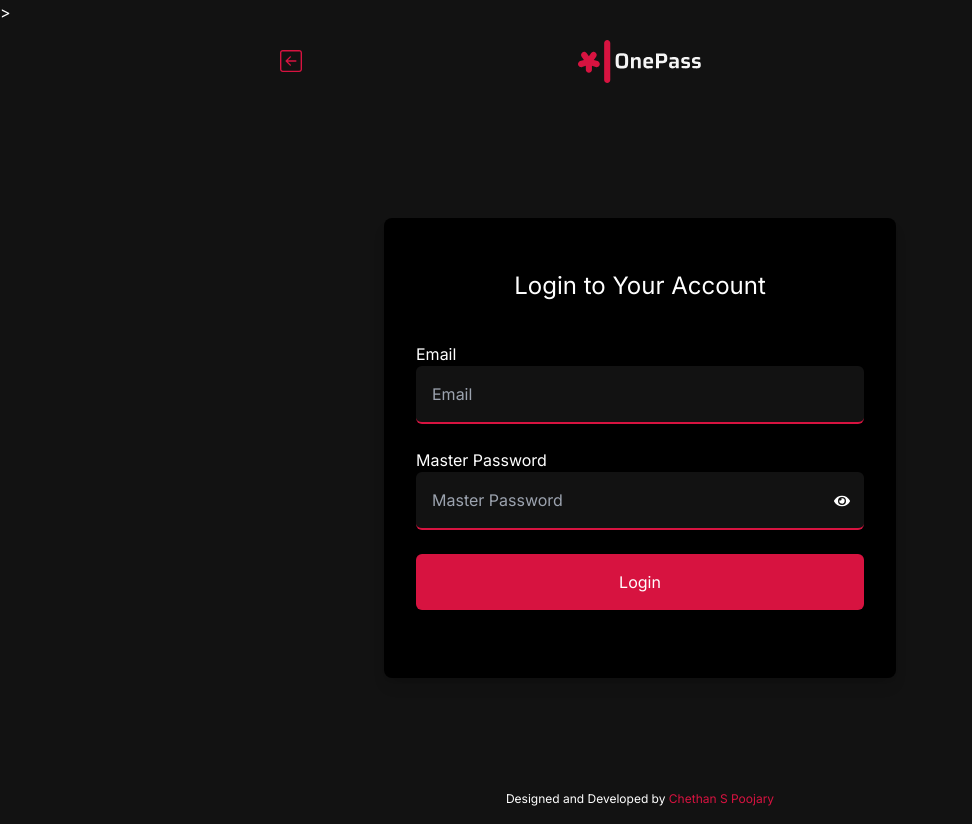
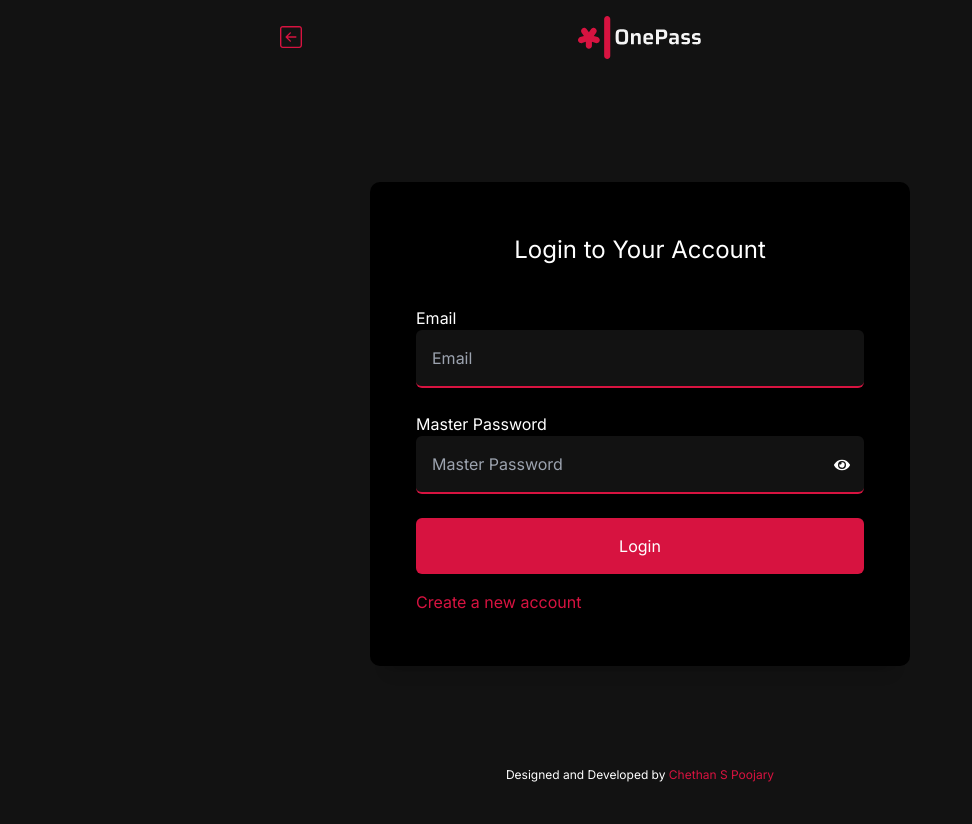
Before and after one commit to itscsp/password-manager, a React (Vite) app: page /account/login in a window 1280 px wide. Shown: the whole page, without its empty margins (0-972 px from the left). After the commit the page ends 800 px from the top, so only its background shows below. Built offline with nearby package versions, Linux system fonts and the light colour scheme.

Commit message:
New changes in layout and title

```diff
--- a/index.html
+++ b/index.html
@@ -5,7 +5,6 @@
     <meta name="viewport" content="width=device-width, initial-scale=1.0" />
     <title>OnePass - Password Manager</title>
 <meta name="description" content="OnePass is a secure and easy-to-use password manager, helping you store and manage all your passwords in one place." />
->
 
     <!-- Favicon in ICO format -->
     <link rel="icon" type="image/x-icon" href="/favicon/favicon.ico" />
--- a/src/Account/Login.tsx
+++ b/src/Account/Login.tsx
@@ -4,7 +4,7 @@ import { login } from '../features/auth/authSlice';
 import { clearNotification, showNotification } from '../features/notifications/notificationSlice';
 import { encryptAndFormatData } from '../utils/encryption';
 import { AppDispatch, RootState } from '../app/store'; // Adjust imports based on your store setup
-import { useNavigate } from 'react-router-dom';
+import { Link, useNavigate } from 'react-router-dom';
 import { FaEye, FaEyeSlash } from 'react-icons/fa'; // Importing icons
 
 
@@ -149,6 +149,7 @@ const Login: React.FC = () => {
                         {loading ? 'Logging in...' : 'Login'}
                     </button>
                 </form>
+                <Link className='text-opred' to={"/account/register"}>Create a new account</Link>
             </div>
         </div>
     );
--- a/src/Account/Register.tsx
+++ b/src/Account/Register.tsx
@@ -9,7 +9,7 @@ import { clearNotification, showNotification } from '../features/notifications/n
 import StepOne from './StepOne';
 import StepTwo from './StepTwo';
 import StepThree from './StepThree';
-import { useNavigate } from 'react-router-dom';
+import { Link, useNavigate } from 'react-router-dom';
 import { AppDispatch } from '../app/store'; // Adjust based on your store setup
 import validatePassword from '../utils/validatePassword';
 
@@ -174,6 +174,8 @@ const Register: React.FC = () => {
             />
           )}
         </form>
+        <Link className='text-opred' to={"/account/login"}>Login</Link>
+
       </div>
     </div>
   );
--- a/src/App.css
+++ b/src/App.css
@@ -119,3 +119,12 @@ input:focus {
 dialog {
   z-index: 1001; /* Ensure dialog is above the dimmed background */
 }
+
+@media (min-width:660px){
+  .onepass-container{
+    background-color: #000 !important;
+    width: 75%;
+    margin: auto;
+    border-radius: 10px;
+  }
+}
```
